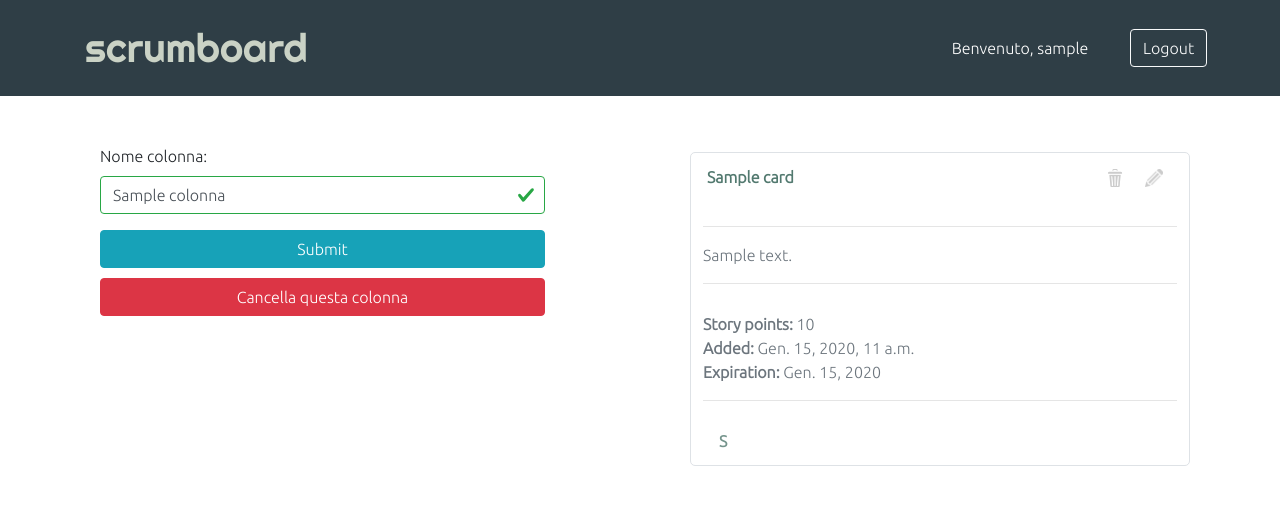
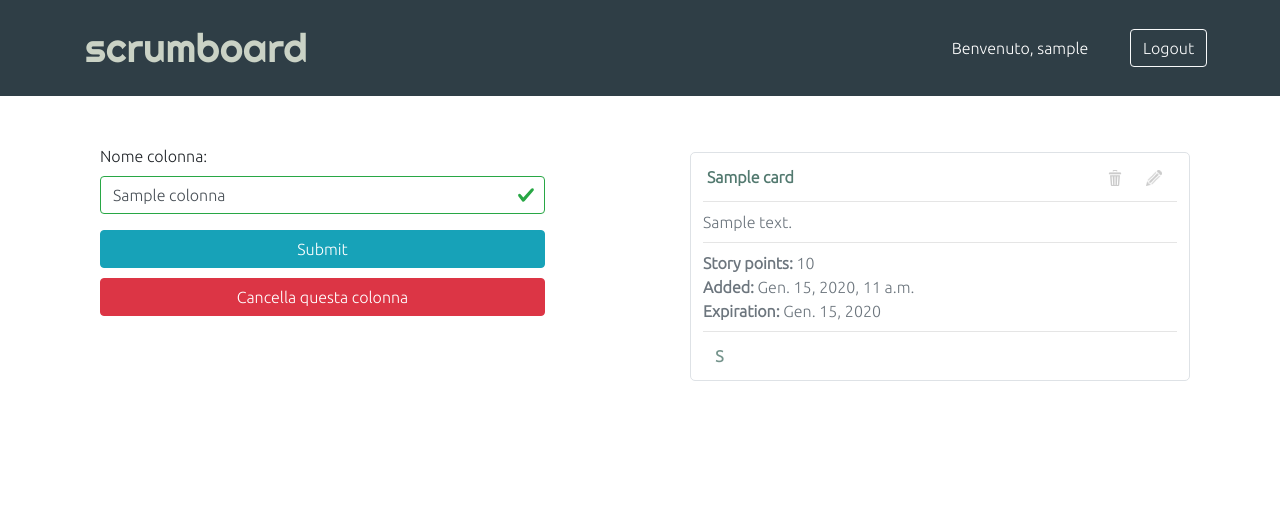
Before and after one commit to elepuggioni/progettoISW, a Django app: page /modifica_colonna/1 in a window 1280 px wide. Shown: the top 505 px of the page. Run offline with Django 3.2, Linux system fonts and the light colour scheme; a user stored in the database is signed in; tables that the repository leaves empty hold one stand-in row (values such as "Sample post"); some libraries are stand-ins or nearby versions.

Commit message:
aggiunti filtri utenti in crea/modifica card, aggiunto proprietario ai partecipanti, aggiustate alcune cose dello stile di modifica colonna e showboard e i titoli delle board in dashboard

```diff
--- a/ScrumBoard/ScrumBoard/forms.py
+++ b/ScrumBoard/ScrumBoard/forms.py
@@ -54,7 +54,7 @@ def add_user(utente_loggato, *args, **kwargs):
 
 def crea_card_form(board, *args, **kwargs):
     queryset = Colonna.objects.filter(board=board)
-    utenti = User.objects.all()
+    utenti = Board.objects.get(pk=board).partecipanti.all()
 
     class CardForm(forms.Form):
         nome = forms.CharField(
--- a/ScrumBoard/ScrumBoard/static/css/style.css
+++ b/ScrumBoard/ScrumBoard/static/css/style.css
@@ -135,8 +135,13 @@ a:hover {
 }
 
 .card hr {
-    margin-bottom:4px;
-    margin-top:4px;
+    margin-bottom:6px;
+    margin-top:6px;
+    padding:0px;
+}
+
+.modifica-colonna-card hr {
+    margin:0px;
     padding:0px;
 }
 
@@ -153,7 +158,6 @@ a:hover {
 .card:hover .card-hidden {
     display:block;
     height:auto;
-
     opacity:1;
     padding-bottom: 4px;
 }
--- a/ScrumBoard/ScrumBoard/templates/burndown.html
+++ b/ScrumBoard/ScrumBoard/templates/burndown.html
@@ -42,7 +42,7 @@
 
         </div>
          <form>
-        <a href="{{ board.get_absolute_url }}" class="col-2 btn btn-info mr-2 my-4">Back...</a>
+        <a href="{{ board.get_absolute_url }}" class="col-2 btn btn-info mx-2 my-4">Back...</a>
          </form>
     </div>
     {% else %}
--- a/ScrumBoard/ScrumBoard/templates/modifica_colonna.html
+++ b/ScrumBoard/ScrumBoard/templates/modifica_colonna.html
@@ -24,36 +24,45 @@
         <!-- Terza colonna delle cards che scrolla da sola -->
 <div class="col-6">
          {% for card in column.get_cards %}
-                <div class="col-12 m-0 p-0 d-flex justify-content-center">
+                <div class="modifica-colonna-card col-12 m-0 p-0 d-flex justify-content-center">
                     <div class="edit-column-card border mx-2 my-1 p-1 m-2">
                         <div class="text-secondary p-0 m-0">
                             <div class="container m-0 p-0">
-                                <div class="row m-1 px-2 pt-1 pb-1">
+                                <div class="row m-1 px-2 pt-1">
                                     <div class="col-10 card-title p-0 m-0 d-flex justify-content-start">
                                         <a href="{{ card.get_absolute_url }}" style="max-width:90%;overflow:hidden;text-overflow:ellipsis;white-space:nowrap;">{{ card.nome }}</a>
                                     </div>
                                     <div class="col-1 edit d-flex justify-content-end p-0 m-0">
-                                        <a href="/cancella_card/{{ card.id }}" class="card-link card-edit card-img" onclick="return confirm('Sicuro di voler eliminare questa card?');"><img src="/static/media/delete.png" alt="edit" height="18px" width="18px"></a>
+                                        <a href="/cancella_card/{{ card.id }}" class="card-link card-edit card-img" onclick="return confirm('Sicuro di voler eliminare questa card?');"><img src="/static/media/delete.png" alt="edit" height="16px" width="16px"></a>
                                     </div>
                                     <div class="col-1 edit d-flex justify-content-end p-0 m-0">
-                                        <a href="/modifica_card/{{ card.id }}" class="card-link card-edit card-img"><img src="/static/media/edit.png" alt="edit" height="18px" width="18px"></a>
+                                        <a href="/modifica_card/{{ card.id }}" class="card-link card-edit card-img"><img src="/static/media/edit.png" alt="edit" height="16px" width="16px"></a>
                                     </div>
-                                    <hr>
                                 </div>
                             </div>
-                                    <div class=" m-1 p-1 card-description mx-1 my-0 text-wrap"><hr>{{ card.descrizione }}<hr>
+                                <div class="card-details px-2 pb-1">
+                                    {% if card.descrizione %}
+                                        <div class="card-description text-wrap my-1">
+                                            <div class="mb-2">
+                                                <hr>
+                                            </div>
+                                            {{ card.descrizione }}</div>
+                                    {% endif %}
+                                    <div class="my-2">
+                                        <hr>
                                     </div>
-                                <div class="card-details mx-1 my-0">
                                     <div><b>Story points: </b>{{ card.story_points }}</div>
                                     <div><b>Added: </b>{{ card.data_creazione }}</div>
                                     <div><b>Expiration: </b>{{ card.data_scadenza }}</div>
-                                    <hr>
+                                    <div class="my-2">
+                                        <hr>
+                                    </div>
                                 </div>
                             </div>
-                        <div class="col-12 p-1 m-1 d-flex justify-content-start">
+                        <div class="col-12 pb-2 px-0 mx-1 d-flex justify-content-start">
                         {% if card.get_users %}
                             {% for user in card.get_users %}
-                                <a href="#" title="{{ user.username }}" class="col-1 m-0 p-0 user-initials" style="text-transform: uppercase;">{{ user.username|first }}</a>
+                                <a href="#" title="{{ user.username }}" class="col-1 m-0 p-0 user-initials d-flex justify-content-center" style="text-transform: uppercase;">{{ user.username|first }}</a>
                             {% endfor %}
                         {% else %}
                             <div class="card-description">Nessun utente associato. </div>
--- a/ScrumBoard/ScrumBoard/views.py
+++ b/ScrumBoard/ScrumBoard/views.py
@@ -18,8 +18,7 @@ def home(request):
 
 @login_required(login_url='/login')
 def dashboard(request):
-    return render(request, "dashboard.html", {'board': Board.objects.filter(proprietario=request.user).union(
-        Board.objects.filter(partecipanti=request.user))})
+    return render(request, "dashboard.html", {'board': Board.objects.filter(partecipanti=request.user)})
 
 
 @login_required(login_url='/login')
@@ -94,6 +93,7 @@ def crea_board(request):
             )
             new_board.save()
             new_board.partecipanti.set(board_form.cleaned_data['membri'])
+            new_board.partecipanti.add(new_board.proprietario)
 
             redirect_to = Board.objects.get(pk=new_board.pk)
             return redirect(redirect_to)
```
Also changed, not shown: ScrumBoard/ScrumBoard/templates/dashboard.html (+4 -4 lines), ScrumBoard/ScrumBoard/templates/showboard.html (+14 -8 lines).
